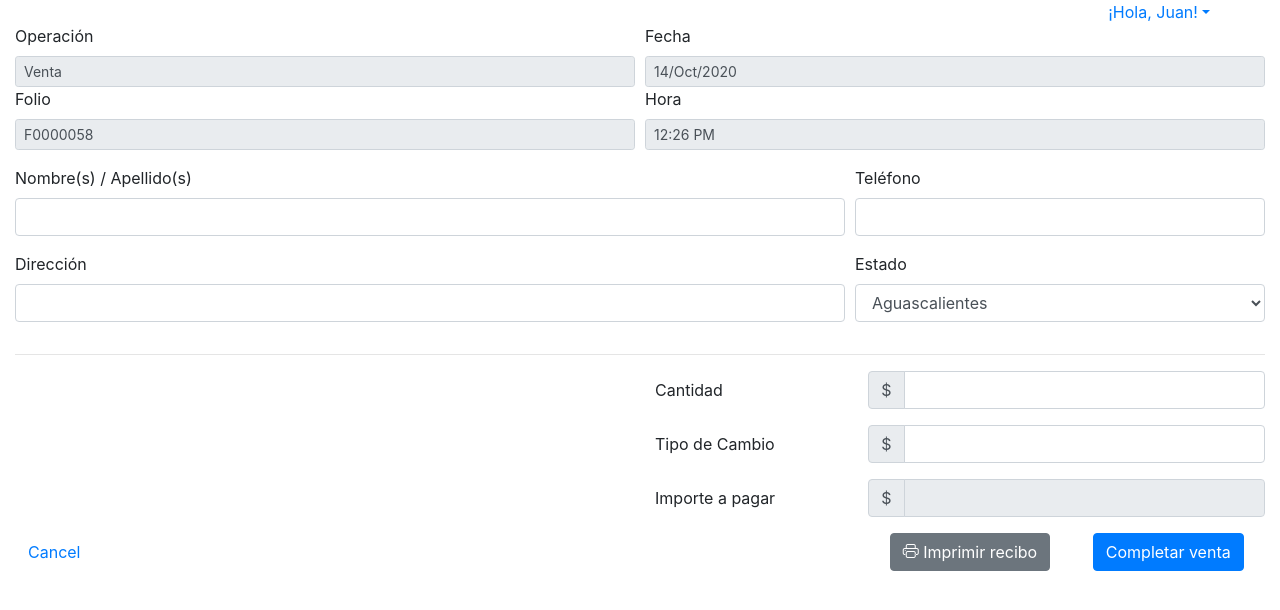
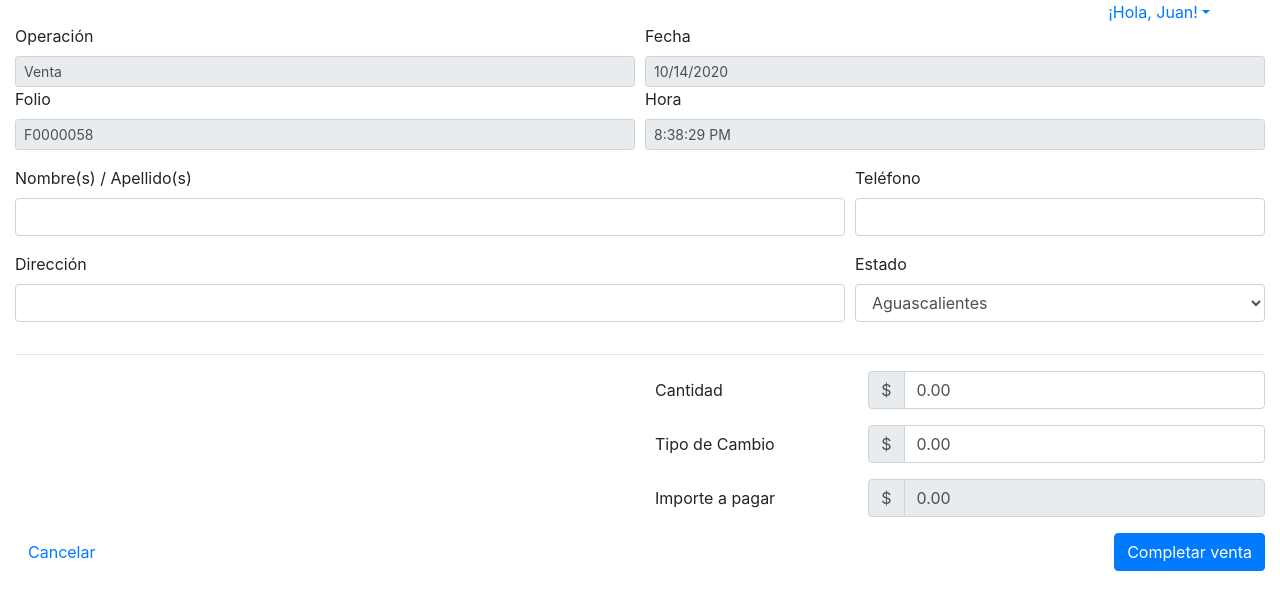
Before and after one commit to alonsovzqz/morralito, a React app: page /sell in a window 1280 px wide. Shown: the top 610 px of the page. Built offline with nearby package versions, Linux system fonts and the light colour scheme; the HTML template or start-up script is replaced by a standard one.

Commit message:
Remove unnecessary code. Add the logic to save data into the db. Create the functions for the main and rederer processes.

```diff
--- a/src/dashboard/pages/Sell.js
+++ b/src/dashboard/pages/Sell.js
@@ -1,8 +1,13 @@
-import React from "react";
+import React, { useState } from "react";
 
 import Button from "../../shared/components/FormElements/Button";
 
+const { ipcRenderer } = require("electron");
+
 const Sell = () => {
+  const [qty, setQty] = useState("0.00");
+  const [exchangeAmount, setExchangeAmount] = useState("0.00");
+  const [totalPayAmount, setTotalPayAmount] = useState("0.00");
   const MEXICO_STATES = [
     "Aguascalientes",
     "Baja California",
@@ -37,6 +42,64 @@ const Sell = () => {
     "Yucatán",
     "Zacatecas",
   ];
+  const date = new Date();
+
+  const updateTotalAmountHandlerFromSellAmount = (e) => {
+    const parsedQty = parseFloat(e.target.value);
+    const parsedExchangeAmount = parseFloat(exchangeAmount);
+
+    setQty(parsedQty);
+
+    setTotalPayAmount((parsedQty * parsedExchangeAmount).toString());
+  };
+
+  const updateTotalAmountHandlerFromSellExchange = (e) => {
+    const parsedQty = parseFloat(qty);
+    const parsedExchangeAmount = parseFloat(e.target.value);
+
+    setExchangeAmount(parsedExchangeAmount);
+
+    setTotalPayAmount((parsedQty * parsedExchangeAmount).toString());
+  };
+
+  const saveTransactionHandler = () => {
+    const operationValue = document.getElementById("operation");
+    const transactionId = document.getElementById("folio");
+    const transactionDate = document.getElementById("date");
+    const transactionTime = document.getElementById("time");
+    const clientName = document.getElementById("name");
+    const clientAddress = document.getElementById("address");
+    const clientResidenceState = document.getElementById("state");
+    const transactionAmount = document.getElementById("sellAmount");
+    const transactionExchangeAmount = document.getElementById(
+      "sellExchangeAmount"
+    );
+    const transactionTotalAmount = document.getElementById("sellPayAmount");
+
+    const sellData = {
+      operationType: operationValue.value,
+      operationId: transactionId.value,
+      operationDate: transactionDate.value,
+      operationTime: transactionTime.value,
+      operationClientName: clientName.value,
+      operationClientAddress: clientAddress.value,
+      operationClientResidenceState: clientResidenceState.value,
+      operationTransactionAmount: new Intl.NumberFormat("en-US", {
+        style: "currency",
+        currency: "USD",
+      }).format(transactionAmount.value),
+      operationTransactionExchangeAmount: new Intl.NumberFormat("en-US", {
+        style: "currency",
+        currency: "USD",
+      }).format(transactionExchangeAmount.value),
+      operationTotalAmount: new Intl.NumberFormat("en-US", {
+        style: "currency",
+        currency: "USD",
+      }).format(transactionTotalAmount.value),
+    };
+
+    ipcRenderer.invoke("insert-data", sellData);
+  };
 
   return (
     <form>
@@ -65,7 +128,7 @@ const Sell = () => {
             type="text"
             className="form-control form-control-sm"
             id="date"
-            value="14/Oct/2020"
+            value={date.toLocaleDateString()}
             readOnly={true}
           />
           <label htmlFor="time">Hora</label>
@@ -73,7 +136,7 @@ const Sell = () => {
             type="text"
             className="form-control form-control-sm"
             id="time"
-            value="12:26 PM"
+            value={date.toLocaleTimeString()}
             readOnly={true}
           />
         </div>
@@ -117,6 +180,8 @@ const Sell = () => {
               className="form-control"
               id="sellAmount"
               aria-label="Amount (to the nearest dollar)"
+              onChange={updateTotalAmountHandlerFromSellAmount}
+              defaultValue={qty}
             />
           </div>
         </div>
@@ -135,6 +200,8 @@ const Sell = () => {
               className="form-control"
               id="sellExchangeAmount"
               aria-label="Amount (to the nearest dollar)"
+              defaultValue={exchangeAmount}
+              onChange={updateTotalAmountHandlerFromSellExchange}
             />
           </div>
         </div>
@@ -154,7 +221,7 @@ const Sell = () => {
               id="sellPayAmount"
               aria-label="Amount (to the nearest dollar)"
               readOnly={true}
-              value=""
+              value={totalPayAmount}
             />
           </div>
         </div>
@@ -162,14 +229,13 @@ const Sell = () => {
       <div className="form-group row justify-content-end">
         <div className="col d-flex align-items-center">
           <Button to="/dashboard" buttonType="link">
-            Cancel
+            Cancelar
           </Button>
         </div>
-        <div className="col-4 d-flex justify-content-around">
-          <Button type="button" buttonType="secondary">
-            <span className="bs bs-printer"></span> Imprimir recibo
+        <div className="col-4 d-flex justify-content-end">
+          <Button type="button" onClick={saveTransactionHandler}>
+            Completar venta
           </Button>
-          <Button type="button">Completar venta</Button>
         </div>
       </div>
     </form>
--- a/src/login/pages/Login.js
+++ b/src/login/pages/Login.js
@@ -67,8 +67,6 @@ const Login = () => {
   const authSubmitHandler = (event) => {
     event.preventDefault();
 
-    // TO-DO: Change the logic to redirect
-    // the user once logged in.
     history.push("/dashboard");
   };
 
```
Also changed, not shown: main.js (+26 -3 lines).
